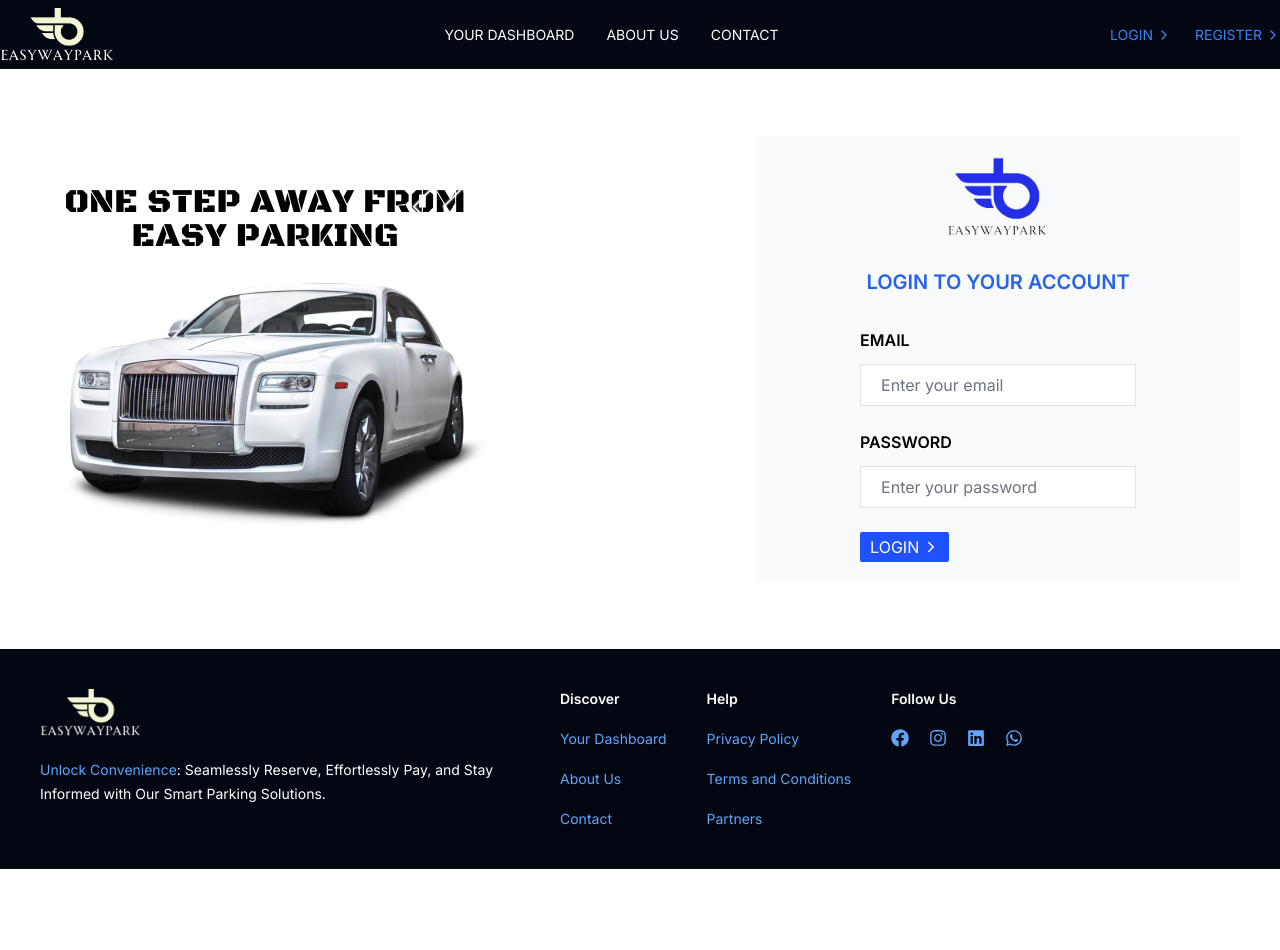
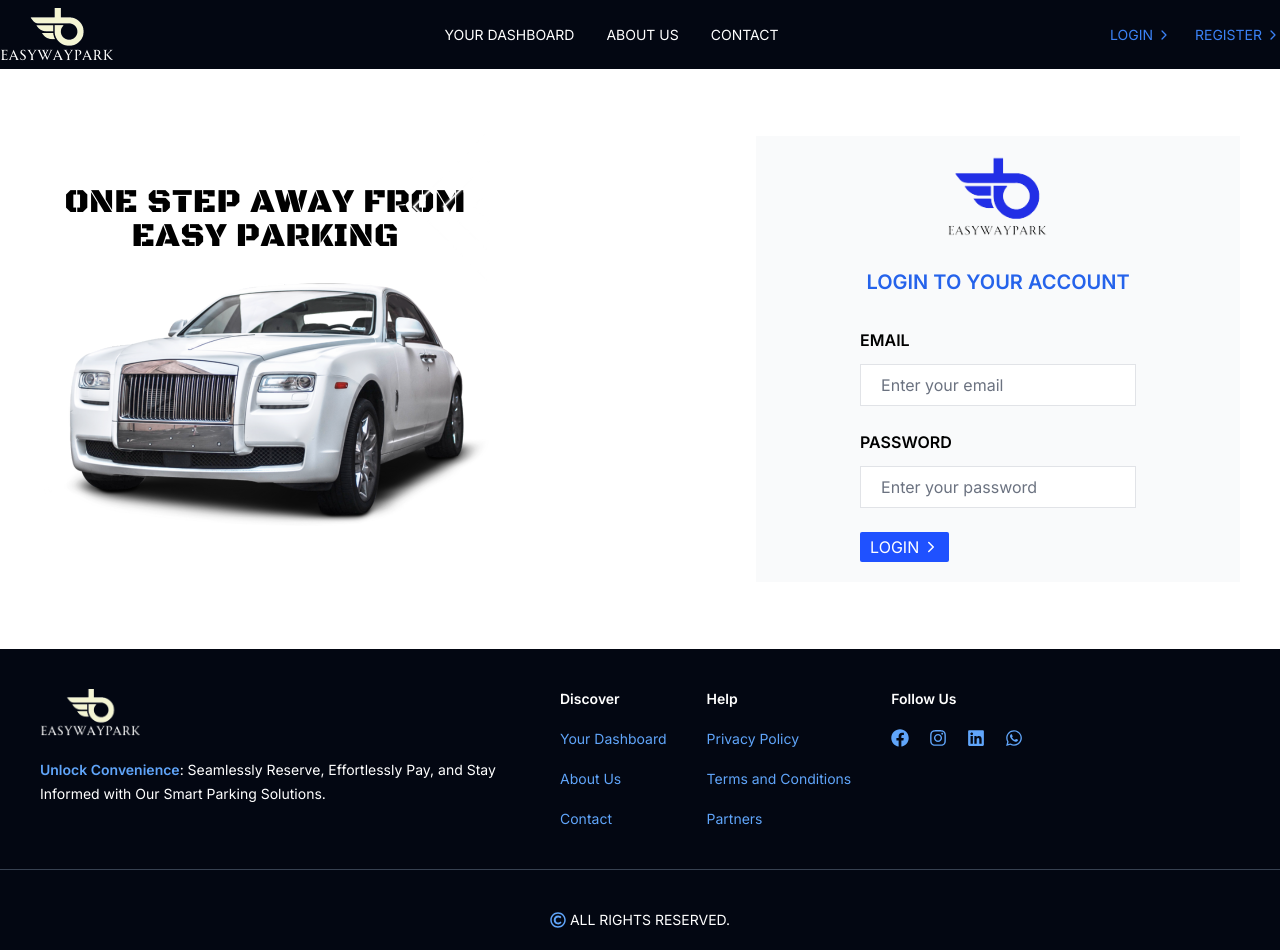
Before and after one commit to aneeshghimire/Parking-Management-System, a Next.js app: page /login in a window 1280 px wide. Before the commit the page ends 869 px from the top, so only its background shows below. Built offline with nearby package versions, Linux system fonts and the light colour scheme.

Commit message:
fourth commit

```diff
--- a/src/app/components/footer/Footer.js
+++ b/src/app/components/footer/Footer.js
@@ -1,19 +1,25 @@
 import React from "react";
 import Link from "next/link";
-import { FaFacebook } from "react-icons/fa";
-import { FaInstagram } from "react-icons/fa";
-import { FaLinkedin } from "react-icons/fa";
-import { FaWhatsapp } from "react-icons/fa";
+import {
+  FaFacebook,
+  FaInstagram,
+  FaLinkedin,
+  FaWhatsapp,
+} from "react-icons/fa";
+import { FaRegCopyright } from "react-icons/fa";
 
 export default function Footer() {
   return (
     <div className=" bg-gray-950">
-      <div className="container mx-auto px-10 py-10 flex gap-10 flex-wrap">
+      <div className="container border-b border-b-gray-700 mx-auto px-10 py-10 flex gap-10 flex-wrap">
         <div className="footer-logo w-2/5 text-sm flex flex-col gap-y-5">
           <img src="./images/logo-img.png" width={100} alt="" />
           <p className="text-white">
-            <span className=" text-blue-400 leading-loose">Unlock Convenience</span>: Seamlessly Reserve, Effortlessly Pay, and Stay
-            Informed with Our Smart Parking Solutions.
+            <span className=" text-blue-400 leading-loose font-semibold">
+              Unlock Convenience
+            </span>
+            : Seamlessly Reserve, Effortlessly Pay, and Stay Informed with Our
+            Smart Parking Solutions.
           </p>
         </div>
         <div className="footer-navigation text-blue-400 flex flex-col gap-y-5 text-sm">
@@ -43,12 +49,24 @@ export default function Footer() {
         <div className="social-media text-sm text-blue-400 flex flex-col gap-y-5">
           <h2 className="text-white font-semibold">Follow Us</h2>
           <div className="social-media-icons flex text-lg gap-x-5">
-            <FaFacebook />
-            <FaInstagram />
-            <FaLinkedin />
-            <FaWhatsapp />
+            <Link href={""} className="hover:scale-105 transition-all">
+              <FaFacebook />
+            </Link>
+            <Link href={""} className="hover:scale-105 transition-all">
+              <FaInstagram />
+            </Link>
+            <Link href={""} className="hover:scale-105 transition-all">
+              <FaLinkedin />
+            </Link>
+            <Link href={""} className="hover:scale-105 transition-all">
+              <FaWhatsapp />
+            </Link>
           </div>
         </div>
+      </div>
+      <div className="copyright flex pt-10 pb-5 justify-center items-center gap-x-1 text-white">
+        <FaRegCopyright className=" text-blue-400" />
+        <p className="uppercase text-sm">All rights reserved.</p>
       </div>
     </div>
   );
```
